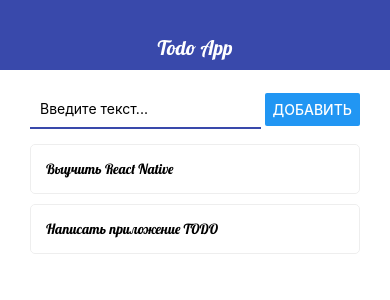
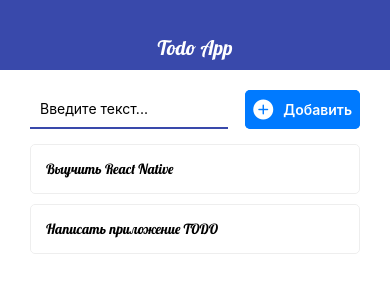
Before and after one commit to kingov-alexey/todo-app-react-native, a React Native app: screen / in a window 390 px wide. Shown: the top 300 px of the page. Built offline with nearby package versions, Linux system fonts and the light colour scheme.

Commit message:
4.4 add AntDisign and icons

```diff
--- a/package.json
+++ b/package.json
@@ -10,6 +10,7 @@
     "eject": "expo eject"
   },
   "dependencies": {
+    "@expo/vector-icons": "^12.0.5",
     "expo": "~44.0.0",
     "expo-app-loading": "~1.3.0",
     "expo-font": "^10.0.5",
--- a/src/components/AddTodo.js
+++ b/src/components/AddTodo.js
@@ -1,5 +1,8 @@
 import React, { useState } from 'react';
 import { View, StyleSheet, TextInput, Button, Alert } from 'react-native';
+import { AntDesign } from '@expo/vector-icons';
+
+//
 import { THEME } from '../theme';
 
 export const AddTodo = ({ onSubmit }) => {
@@ -25,7 +28,10 @@
         autoCorrect={false}
         autoCapitalize="none"
       />
-      <Button title="Добавить" onPress={pressHadler} />
+      <AntDesign.Button onPress={pressHadler} name="pluscircle">
+        Добавить
+      </AntDesign.Button>
+      {/* <Button title="Добавить" onPress={pressHadler} /> */}
     </View>
   );
 };
@@ -38,7 +44,7 @@
     marginBottom: 15,
   },
   input: {
-    width: '70%',
+    width: '60%',
     padding: 10,
     borderStyle: 'solid',
     borderBottomWidth: 2,
```
Also changed, not shown: 1 other file (tests, documents, lock files or other folders).
